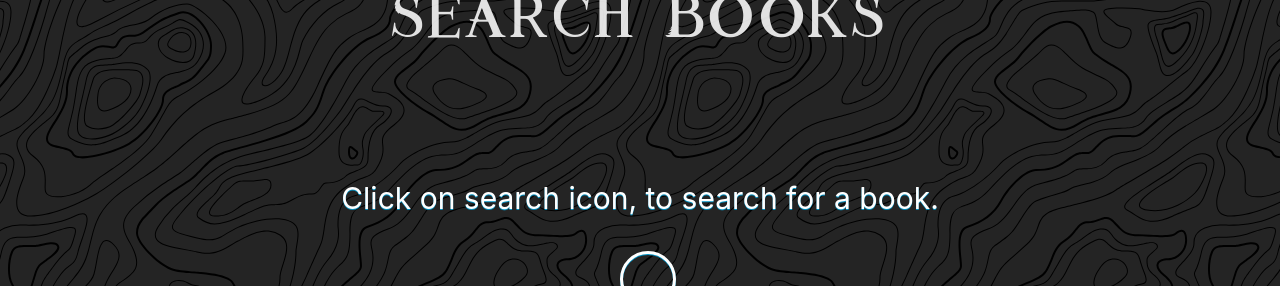
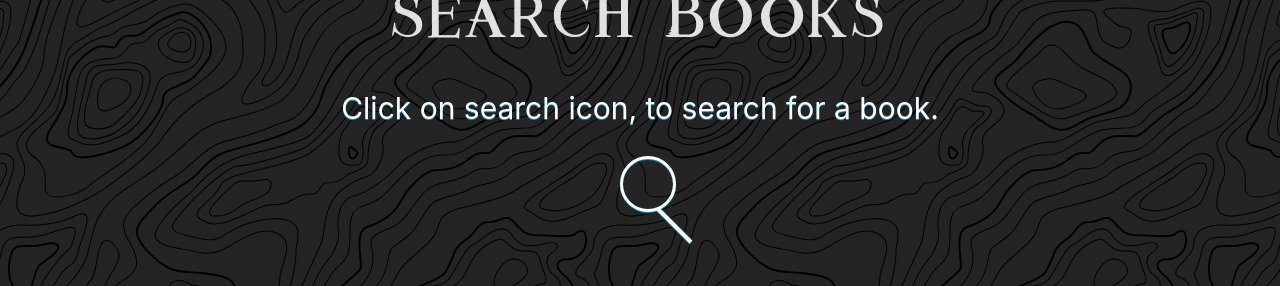
Before and after one commit to cmpacheco23/fantastic-books-front-end, a React (Vite) app: page /books in a window 1280 px wide. Shown: the part 207-493 px from the top of the page. Built offline with nearby package versions, Linux system fonts and the light colour scheme; no server answers.

Commit message:
updates styling to search books

```diff
--- a/src/pages/BookSearch/BookSearch.module.css
+++ b/src/pages/BookSearch/BookSearch.module.css
@@ -66,12 +66,13 @@ html, body {
 
 .searchH3 {
   font-weight: normal;
+  margin-top: 0;
 }
 
 .searchH1,
 .searchH3 {
   color: white;
-  margin-bottom: 15px;
+  margin-bottom: 10px;
   text-shadow: 0 1px #0091c2;
 }
 
```
